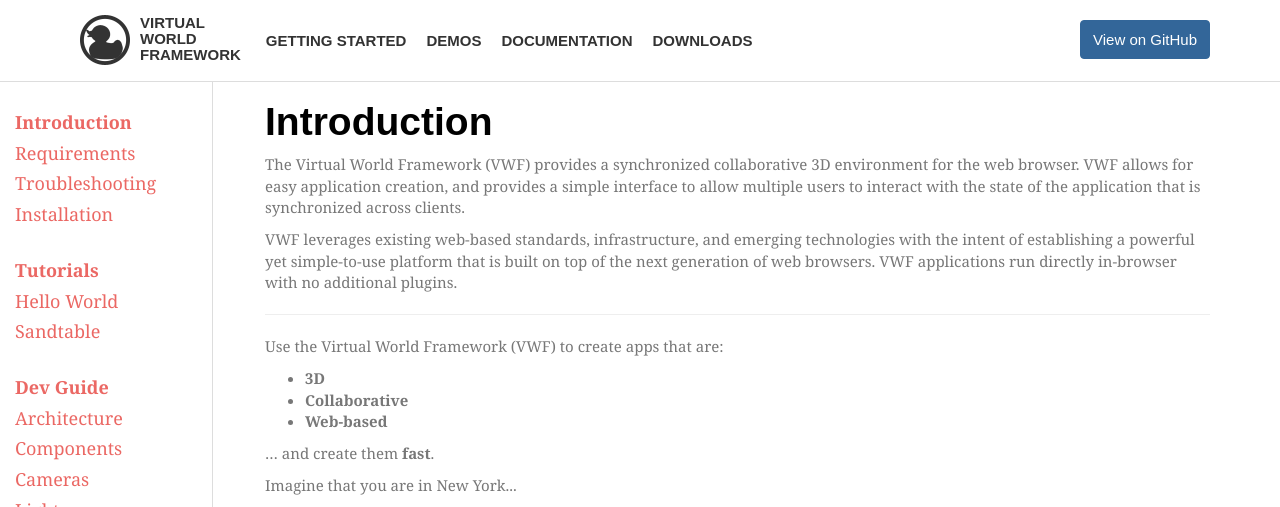
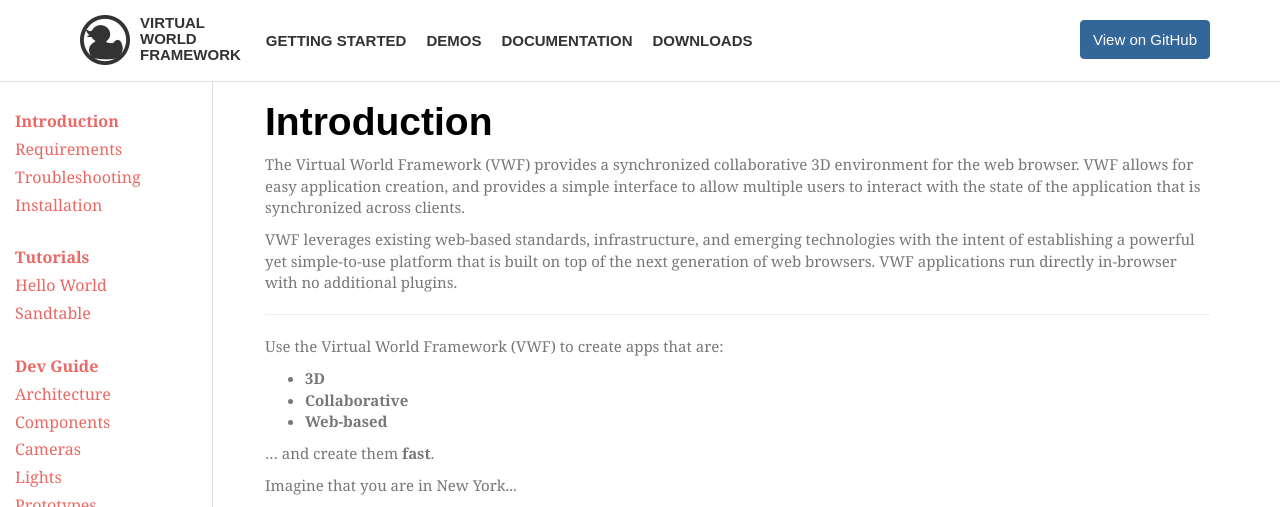
Before and after one commit to virtual-world-framework/vwf-web, a Jekyll site: the page built from documentation.html, in a window 1280 px wide and 1400 px high. Shown: the top 507 px of the window. Built offline with Jekyll 4.4.1, drawn with Linux system fonts in a browser that asks for light colours; some web fonts are replaced; Markdown is read by kramdown in place of the engine named in the settings; grey boxes are pictures that could not be loaded.

Commit message:
Decrease menu size a touch.

```diff
--- a/css/vwf.css
+++ b/css/vwf.css
@@ -189,7 +189,7 @@ h3 small {
   top: 80px;
   left: 0;
   padding-bottom: 80px;
-  overflow: scroll;
+  overflow: auto;
   height: 100%;
   border-right: 1px solid #ddd;
   z-index: 100;
@@ -197,7 +197,7 @@ h3 small {
 
 ul.navmenu {
   margin-top: 30px;
-  font-size: 18px;
+  font-size: 16px;
 }
 
 ul.navmenu > li {
```
